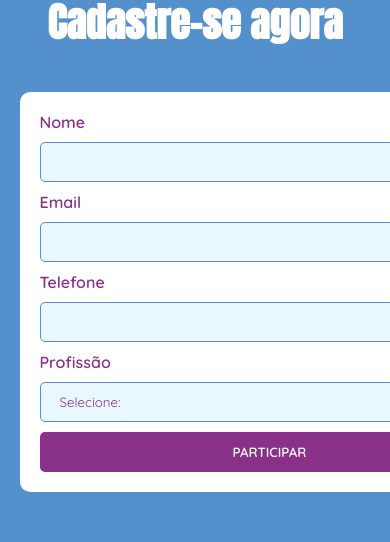
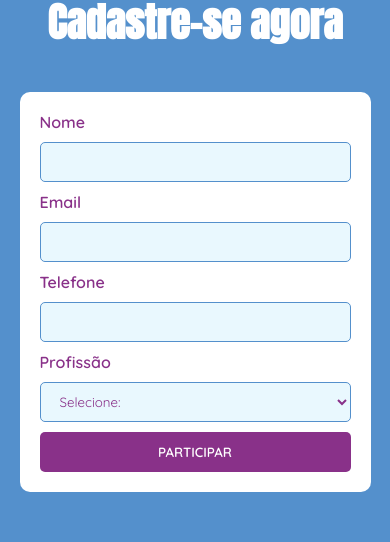
Before and after one commit to pedrohhcunha/congresso, a Next.js app: page / in a window 390 px wide. Shown: the part 9662-10204 px from the top of the page. Built offline with nearby package versions, Linux system fonts and the light colour scheme; grey boxes are pictures that could not be loaded.

Commit message:
Tornando a section de cronograma responsiva

```diff
--- a/styles/Cadastro.module.scss
+++ b/styles/Cadastro.module.scss
@@ -12,7 +12,6 @@
 
     .areaForm{
         width: 40%;
-        min-width: 500px;
         padding: 20px;
         margin: 0 auto;
         background-color: var(--white);
@@ -26,4 +25,11 @@
         align-items: flex-start;
         justify-content: center;
     }
+
+    @media screen and (max-width: 1100px) {
+        .areaForm{
+            width: 100%;
+        }
+    }
+
 }
```
